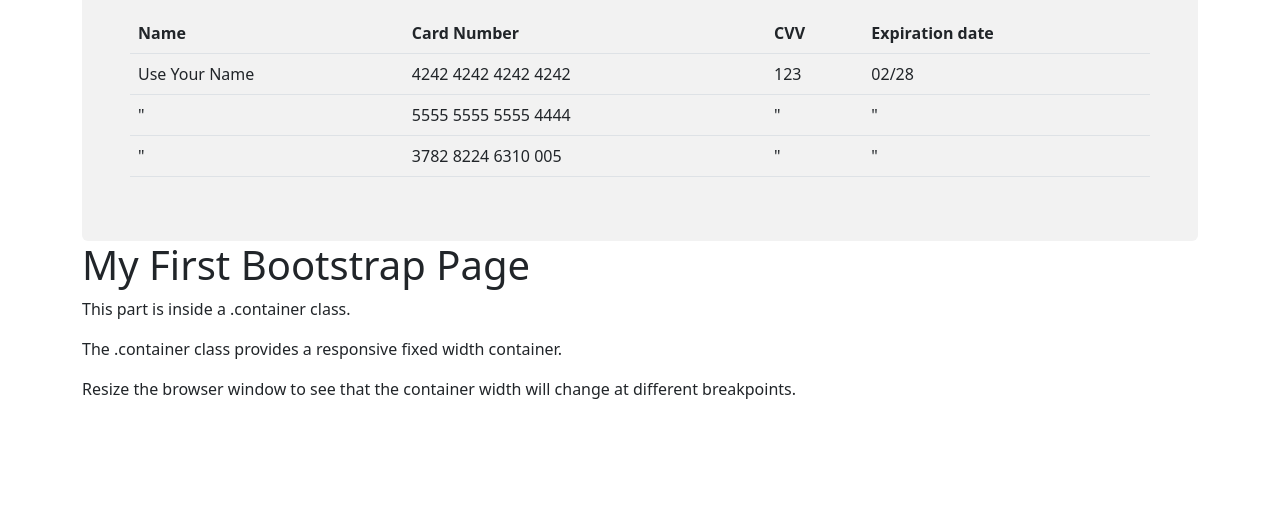
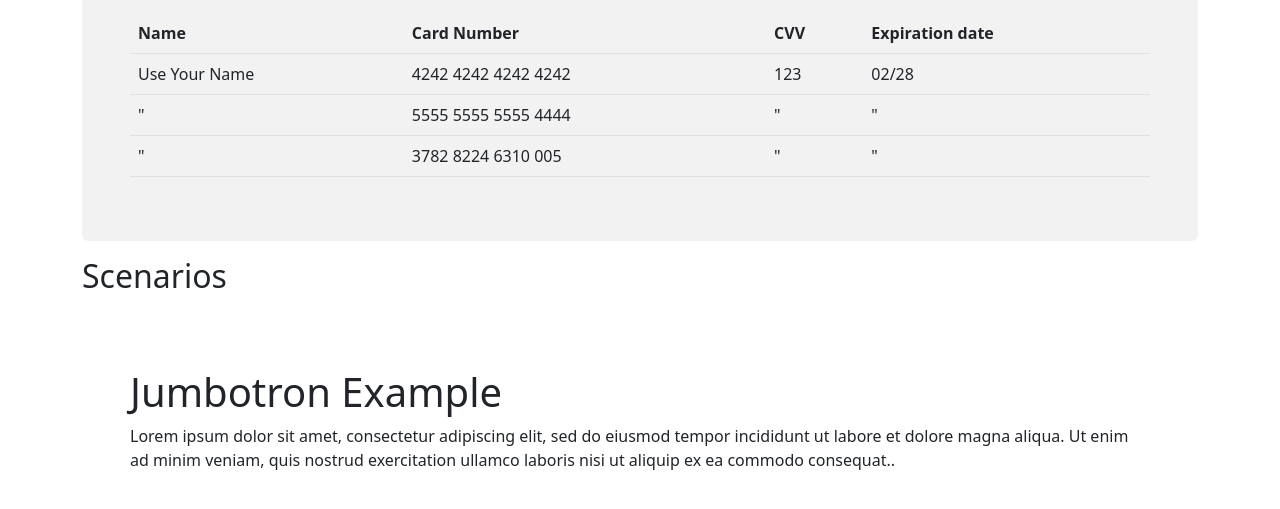
Before and after one commit to Elukoye/Clyn_Usability_Test, a plain HTML site: page index.html in a window 1280 px wide. Shown: the part 489-998 px from the top of the page. Before the commit the page ends 906 px from the top, so only its background shows below. Drawn offline with nearby package versions, Linux system fonts and the light colour scheme.

Commit message:
add scenarios in jumbotron

```diff
--- a/index.html
+++ b/index.html
@@ -72,11 +72,12 @@
 
 
 
-  <div class="container">
-    <h1>My First Bootstrap Page</h1>
-    <p>This part is inside a .container class.</p>
-    <p>The .container class provides a responsive fixed width container.</p>
-    <p>Resize the browser window to see that the container width will change at different breakpoints.</p>
+  <div class="container mt-3">
+    <h2>Scenarios</h2>
+    <div class="mt-4 p-5 rounded">
+      <h1>Jumbotron Example</h1>
+      <p>Lorem ipsum dolor sit amet, consectetur adipiscing elit, sed do eiusmod tempor incididunt ut labore et dolore magna aliqua. Ut enim ad minim veniam, quis nostrud exercitation ullamco laboris nisi ut aliquip ex ea commodo consequat..</p>
+    </div>
   </div>
 
 
```
